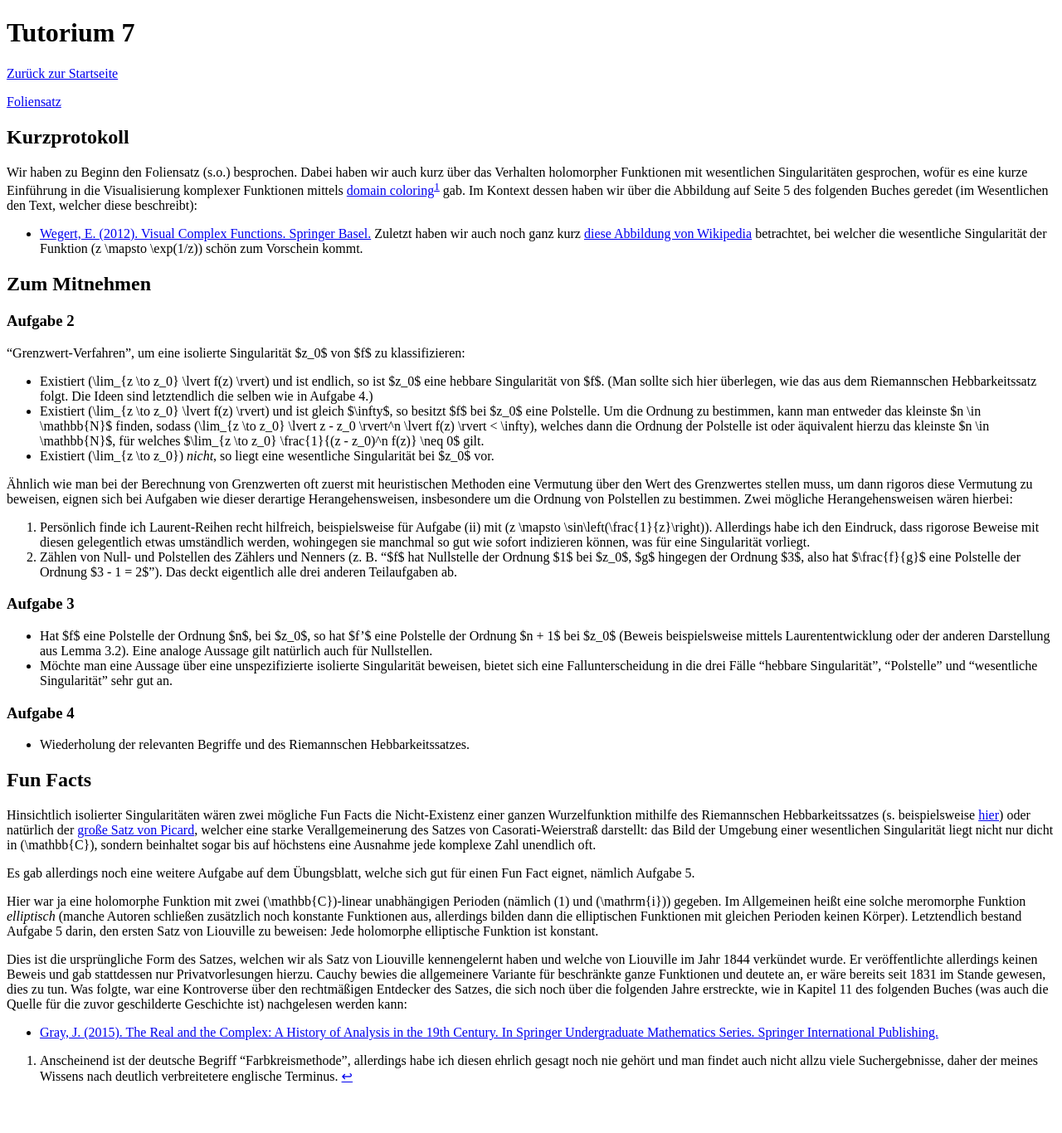
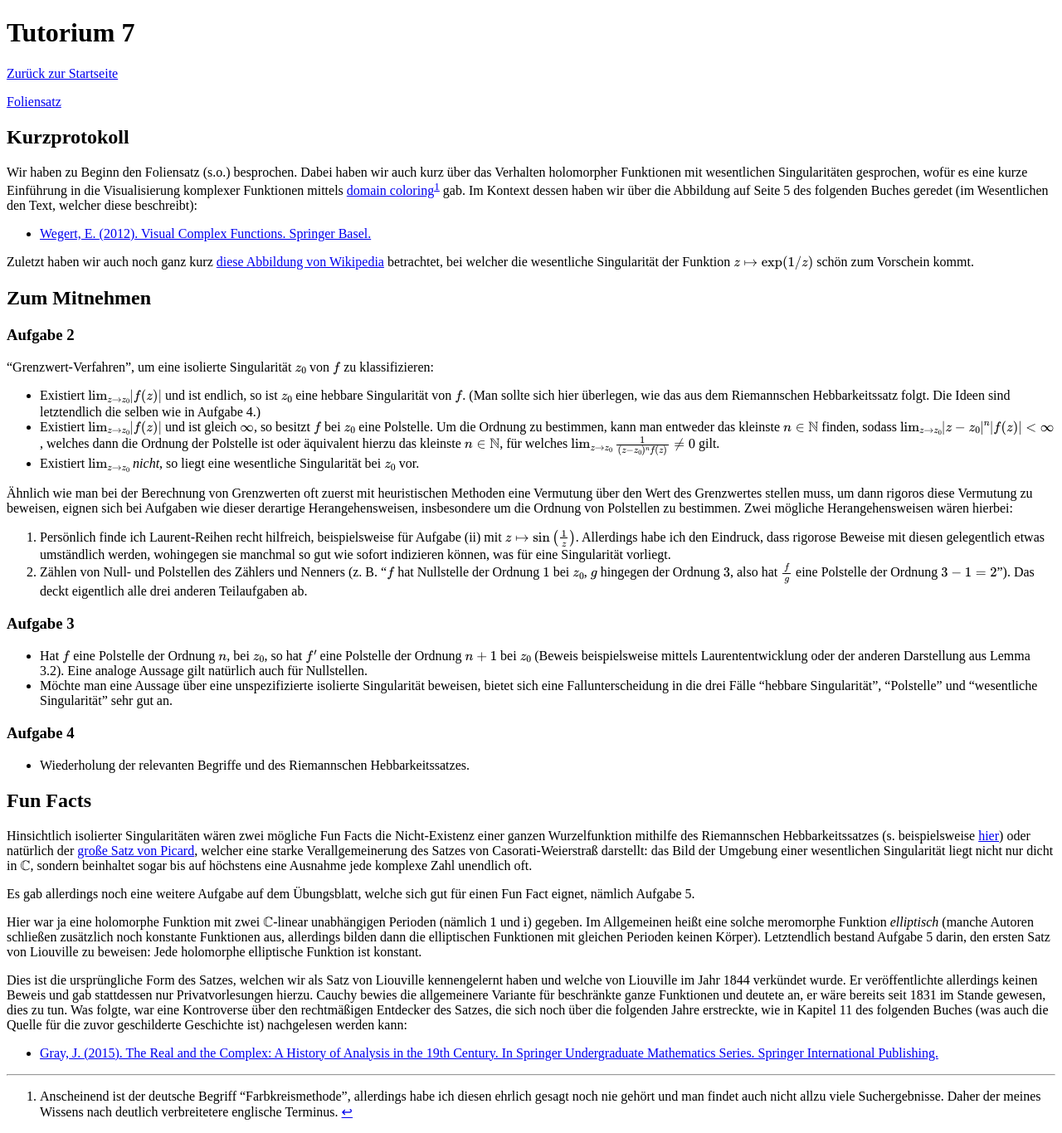
Before and after one commit to fdf-uni/ft, a Jekyll site: the page built from tutorials/tut07.md, in a window 1280 px wide. Shown: the whole page at 83% size. Built offline with Jekyll 4.4.1, drawn with Linux system fonts in a browser that asks for light colours; our own code applies the rules of GitHub Pages for plain Markdown files; before the commit the page ends 1323 px from its top, so only the background shows below that.

Commit message:
fix(tut07): formatting and math delimiters

```diff
--- a/tutorials/tut07.md
+++ b/tutorials/tut07.md
@@ -9,26 +9,27 @@ Wir haben zu Beginn den Foliensatz (s.o.) besprochen.
 Dabei haben wir auch kurz über das Verhalten holomorpher Funktionen mit wesentlichen Singularitäten gesprochen, wofür es eine kurze Einführung in die Visualisierung komplexer Funktionen mittels [domain coloring](https://en.wikipedia.org/wiki/Domain_coloring)[^1] gab.
 Im Kontext dessen haben wir über die Abbildung auf Seite 5 des folgenden Buches geredet (im Wesentlichen den Text, welcher diese beschreibt):
 - [Wegert, E. (2012). Visual Complex Functions. Springer Basel.](https://doi.org/10.1007/978-3-0348-0180-5)
-Zuletzt haben wir auch noch ganz kurz [diese Abbildung von Wikipedia](https://en.wikipedia.org/wiki/Essential_singularity#/media/File:Essential_singularity.png) betrachtet, bei welcher die wesentliche Singularität der Funktion \(z \mapsto \exp(1/z)\) schön zum Vorschein kommt.
 
-[^1]: Anscheinend ist der deutsche Begriff "Farbkreismethode", allerdings habe ich diesen ehrlich gesagt noch nie gehört und man findet auch nicht allzu viele Suchergebnisse, daher der meines Wissens nach deutlich verbreitetere englische Terminus.
+Zuletzt haben wir auch noch ganz kurz [diese Abbildung von Wikipedia](https://en.wikipedia.org/wiki/Essential_singularity#/media/File:Essential_singularity.png) betrachtet, bei welcher die wesentliche Singularität der Funktion $$z \mapsto \exp(1/z)$$ schön zum Vorschein kommt.
+
+[^1]: Anscheinend ist der deutsche Begriff "Farbkreismethode", allerdings habe ich diesen ehrlich gesagt noch nie gehört und man findet auch nicht allzu viele Suchergebnisse. Daher der meines Wissens nach deutlich verbreitetere englische Terminus.
 
 ## Zum Mitnehmen
 
 ### Aufgabe 2
-"Grenzwert-Verfahren", um eine isolierte Singularität $z_0$ von $f$ zu klassifizieren:
-- Existiert \(\lim_{z \to z_0} \lvert f(z) \rvert\) und ist endlich, so ist $z_0$ eine hebbare Singularität von $f$. (Man sollte sich hier überlegen, wie das aus dem Riemannschen Hebbarkeitssatz folgt. Die Ideen sind letztendlich die selben wie in Aufgabe 4.)
-- Existiert \(\lim_{z \to z_0} \lvert f(z) \rvert\) und ist gleich $\infty$, so besitzt $f$ bei $z_0$ eine Polstelle.
-    Um die Ordnung zu bestimmen, kann man entweder das kleinste $n \in \mathbb{N}$ finden, sodass \(\lim_{z \to z_0} \lvert z - z_0 \rvert^n \lvert f(z) \rvert < \infty\), welches dann die Ordnung der Polstelle ist oder äquivalent hierzu das kleinste $n \in \mathbb{N}$, für welches $\lim_{z \to z_0} \frac{1}{(z - z_0)^n f(z)} \neq 0$ gilt.
-- Existiert \(\lim_{z \to z_0}\) _nicht_, so liegt eine wesentliche Singularität bei $z_0$ vor.
+"Grenzwert-Verfahren", um eine isolierte Singularität $$z_0$$ von $$f$$ zu klassifizieren:
+- Existiert $$\lim_{z \to z_0} \lvert f(z) \rvert$$ und ist endlich, so ist $$z_0$$ eine hebbare Singularität von $$f$$. (Man sollte sich hier überlegen, wie das aus dem Riemannschen Hebbarkeitssatz folgt. Die Ideen sind letztendlich die selben wie in Aufgabe 4.)
+- Existiert $$\lim_{z \to z_0} \lvert f(z) \rvert$$ und ist gleich $$\infty$$, so besitzt $$f$$ bei $$z_0$$ eine Polstelle.
+    Um die Ordnung zu bestimmen, kann man entweder das kleinste $$n \in \mathbb{N}$$ finden, sodass $$\lim_{z \to z_0} \lvert z - z_0 \rvert^n \lvert f(z) \rvert < \infty$$, welches dann die Ordnung der Polstelle ist oder äquivalent hierzu das kleinste $$n \in \mathbb{N}$$, für welches $$\lim_{z \to z_0} \frac{1}{(z - z_0)^n f(z)} \neq 0$$ gilt.
+- Existiert $$\lim_{z \to z_0}$$ _nicht_, so liegt eine wesentliche Singularität bei $$z_0$$ vor.
 
 Ähnlich wie man bei der Berechnung von Grenzwerten oft zuerst mit heuristischen Methoden eine Vermutung über den Wert des Grenzwertes stellen muss, um dann rigoros diese Vermutung zu beweisen, eignen sich bei Aufgaben wie dieser derartige Herangehensweisen, insbesondere um die Ordnung von Polstellen zu bestimmen.
 Zwei mögliche Herangehensweisen wären hierbei:
-1. Persönlich finde ich Laurent-Reihen recht hilfreich, beispielsweise für Aufgabe (ii) mit \(z \mapsto \sin\left(\frac{1}{z}\right)\). Allerdings habe ich den Eindruck, dass rigorose Beweise mit diesen gelegentlich etwas umständlich werden, wohingegen sie manchmal so gut wie sofort indizieren können, was für eine Singularität vorliegt.
-2. Zählen von Null- und Polstellen des Zählers und Nenners (z. B. "$f$ hat Nullstelle der Ordnung $1$ bei $z_0$, $g$ hingegen der Ordnung $3$, also hat $\frac{f}{g}$ eine Polstelle der Ordnung $3 - 1 = 2$"). Das deckt eigentlich alle drei anderen Teilaufgaben ab.
+1. Persönlich finde ich Laurent-Reihen recht hilfreich, beispielsweise für Aufgabe (ii) mit $$z \mapsto \sin\left(\frac{1}{z}\right)$$. Allerdings habe ich den Eindruck, dass rigorose Beweise mit diesen gelegentlich etwas umständlich werden, wohingegen sie manchmal so gut wie sofort indizieren können, was für eine Singularität vorliegt.
+2. Zählen von Null- und Polstellen des Zählers und Nenners (z. B. "$$f$$ hat Nullstelle der Ordnung $$1$$ bei $$z_0$$, $$g$$ hingegen der Ordnung $$3$$, also hat $$\frac{f}{g}$$ eine Polstelle der Ordnung $$3 - 1 = 2$$"). Das deckt eigentlich alle drei anderen Teilaufgaben ab.
 
 ### Aufgabe 3
-- Hat $f$ eine Polstelle der Ordnung $n$, bei $z_0$, so hat $f'$ eine Polstelle der Ordnung $n + 1$ bei $z_0$ (Beweis beispielsweise mittels Laurententwicklung oder der anderen Darstellung aus Lemma 3.2).
+- Hat $$f$$ eine Polstelle der Ordnung $$n$$, bei $$z_0$$, so hat $$f'$$ eine Polstelle der Ordnung $$n + 1$$ bei $$z_0$$ (Beweis beispielsweise mittels Laurententwicklung oder der anderen Darstellung aus Lemma 3.2).
     Eine analoge Aussage gilt natürlich auch für Nullstellen.
 - Möchte man eine Aussage über eine unspezifizierte isolierte Singularität beweisen, bietet sich eine Fallunterscheidung in die drei Fälle "hebbare Singularität", "Polstelle" und "wesentliche Singularität" sehr gut an.
 
@@ -37,11 +38,11 @@ Zwei mögliche Herangehensweisen wären hierbei:
 
 
 ## Fun Facts
-Hinsichtlich isolierter Singularitäten wären zwei mögliche Fun Facts die Nicht-Existenz einer ganzen Wurzelfunktion mithilfe des Riemannschen Hebbarkeitssatzes (s. beispielsweise [hier](https://de.wikipedia.org/wiki/Riemannscher_Hebbarkeitssatz#Nichtexistenz_einer_holomorphen_Wurzelfunktion)) oder natürlich der [große Satz von Picard](https://de.wikipedia.org/wiki/Satz_von_Picard), welcher eine starke Verallgemeinerung des Satzes von Casorati-Weierstraß darstellt: das Bild der Umgebung einer wesentlichen Singularität liegt nicht nur dicht in \(\mathbb{C}\), sondern beinhaltet sogar bis auf höchstens eine Ausnahme jede komplexe Zahl unendlich oft.
+Hinsichtlich isolierter Singularitäten wären zwei mögliche Fun Facts die Nicht-Existenz einer ganzen Wurzelfunktion mithilfe des Riemannschen Hebbarkeitssatzes (s. beispielsweise [hier](https://de.wikipedia.org/wiki/Riemannscher_Hebbarkeitssatz#Nichtexistenz_einer_holomorphen_Wurzelfunktion)) oder natürlich der [große Satz von Picard](https://de.wikipedia.org/wiki/Satz_von_Picard), welcher eine starke Verallgemeinerung des Satzes von Casorati-Weierstraß darstellt: das Bild der Umgebung einer wesentlichen Singularität liegt nicht nur dicht in $$\mathbb{C}$$, sondern beinhaltet sogar bis auf höchstens eine Ausnahme jede komplexe Zahl unendlich oft.
 
 Es gab allerdings noch eine weitere Aufgabe auf dem Übungsblatt, welche sich gut für einen Fun Fact eignet, nämlich Aufgabe 5.
 
-Hier war ja eine holomorphe Funktion mit zwei \(\mathbb{C}\)-linear unabhängigen Perioden (nämlich \(1\) und \(\mathrm{i}\)) gegeben.
+Hier war ja eine holomorphe Funktion mit zwei $$\mathbb{C}$$-linear unabhängigen Perioden (nämlich $$1$$ und $$\mathrm{i}$$) gegeben.
 Im Allgemeinen heißt eine solche meromorphe Funktion _elliptisch_ (manche Autoren schließen zusätzlich noch konstante Funktionen aus, allerdings bilden dann die elliptischen Funktionen mit gleichen Perioden keinen Körper).
 Letztendlich bestand Aufgabe 5 darin, den ersten Satz von Liouville zu beweisen: Jede holomorphe elliptische Funktion ist konstant.
 
@@ -50,3 +51,5 @@ Er veröffentlichte allerdings keinen Beweis und gab stattdessen nur Privatvorle
 Cauchy bewies die allgemeinere Variante für beschränkte ganze Funktionen und deutete an, er wäre bereits seit 1831 im Stande gewesen, dies zu tun.
 Was folgte, war eine Kontroverse über den rechtmäßigen Entdecker des Satzes, die sich noch über die folgenden Jahre erstreckte, wie in Kapitel 11 des folgenden Buches (was auch die Quelle für die zuvor geschilderte Geschichte ist) nachgelesen werden kann:
 - [Gray, J. (2015). The Real and the Complex: A History of Analysis in the 19th Century. In Springer Undergraduate Mathematics Series. Springer International Publishing.](https://doi.org/10.1007/978-3-319-23715-2)
+
+---
```
